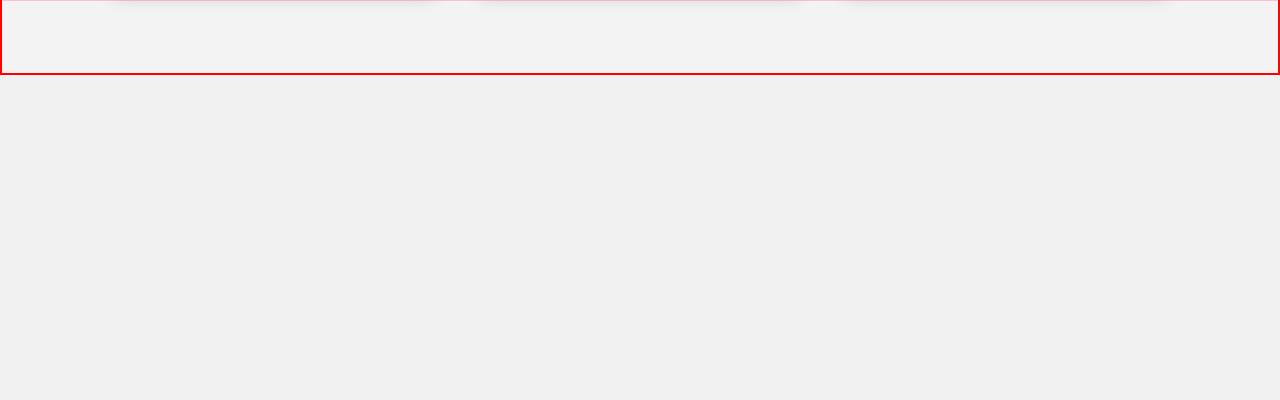
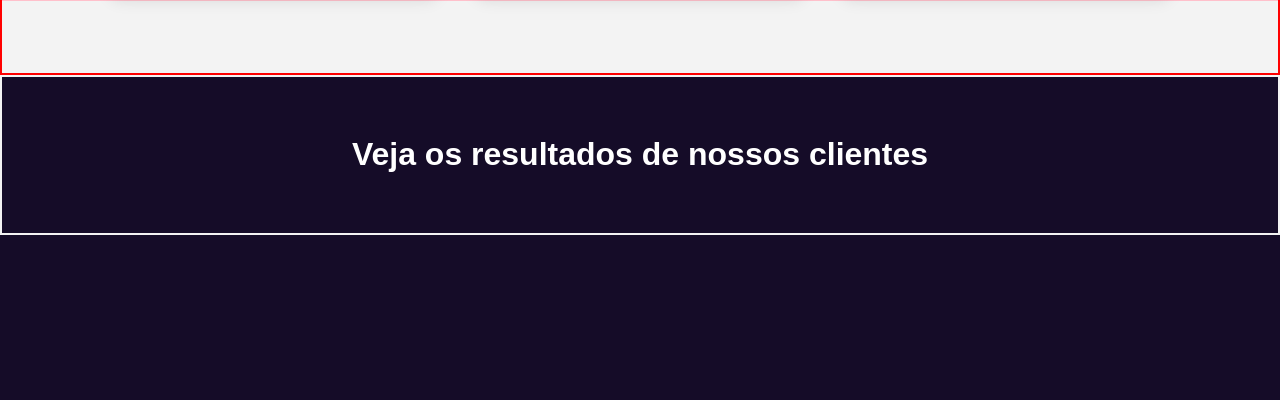
Before and after one commit to NandoLFC12/Project_MediaScope_Senai, a Django app: page / in a window 1280 px wide. Shown: the part 6100-6500 px from the top of the page. Before the commit the page ends 6175 px from the top, so only its background shows below. Run offline with Django 5.2, Linux system fonts and the light colour scheme.

Commit message:
Update 1.8

```diff
--- a/django_landingpage/django_landingpage/landingpage/static/landingpage/css/LangPage.css
+++ b/django_landingpage/django_landingpage/landingpage/static/landingpage/css/LangPage.css
@@ -1,4 +1,4 @@
-    * {
+        * {
         margin: 0;
         padding: 0;
         box-sizing: border-box;
@@ -951,7 +951,74 @@ nav{
 
 /* end part of plans of upgrades */
 /* ///////////////////////////////////////////////////////////////////////////////////////////////////////// */
+/* start of review section  */
+.review_section{
+    max-width: 100%;
+    height: 100vh;
+
+    background-color: var(--secondery_color_background);
+
+}
+
+.tittle_review_section{
+    display: flex;
+    justify-content: center;
+    align-items: center;
+    max-width: 100%;
+    height: 20vh;
+    border: #F3F3F3 solid 2px;
+    color: var(--text_color_dark_background);
+}
+.tittle_review_section h2{
+    font-size: 32px;
+    font-weight: 800;
+    font-style: bold;
+}
+
+/* end of review section  */
+/* ///////////////////////////////////////////////////////////////////////////////////////////////////////// */
 /* start of last section */
+
+.fifth_section{
+    max-width:100%;
+    height: 90vh;
+    margin-top: 5vh;
+}
+.fifth_section_container{
+    display: flex;
+}
+
+.nine_space{
+    display: flex;
+    justify-content: center;  /* Centraliza a imagem horizontalmente */
+    align-items: center;
+    width: 40%;
+    height: 90vh;
+}
+
+.fifth_section_img img{
+    width: 620px;
+    height: auto;
+}
+
+.ten_space{
+    width: 60%;
+    height: 90vh;
+    padding: 0 0 0 5vh;
+}
+
+.title_ten_space{
+    font-size: 34px;
+    font-weight: 800;
+    font-style: bold;
+    color: var(--primary_color);
+}
+
+.paragrafan_ten_space{
+    font-size: 28px;
+    font-weight: 600;
+}
+
 
 
 /* end of last section */
--- a/django_landingpage/django_landingpage/landingpage/templates/landingpage/LangPage.html
+++ b/django_landingpage/django_landingpage/landingpage/templates/landingpage/LangPage.html
@@ -246,9 +246,54 @@
 </section>
 <!-- end part of plans of upgrades -->
 <!-- /////////////////////////////////////////////////////////////////////////////////////////// -->
+<!-- start of review section -->
+<section class="review_section">
+    <div class="review_section_container">
+    <div class="tittle_review_section">
+        <h2>Veja os resultados de nossos clientes</h2>
+    </div>
+    <div class="box_reviews">
+        <div class="review_1"></div>
+        <div class="review_2"></div>
+        <div class="review_3"></div>
+    </div>
+    </div>
+</section>
+
+
+<!-- end of review section  -->
+<!-- /////////////////////////////////////////////////////////////////////////////////////////// -->
 <!-- start of last section -->
 
-<section class="fifth"></section>
+<section class="fifth_section">
+    <div class="fifth_section_container">
+        <div class="nine_space">
+            <div class="fifth_section_img">
+            <img src="{% static 'landingpage/images/last_section_img.png' %}" alt=""></div>
+        </div>
+        <div class="ten_space">
+            <div class="title_ten_space">
+            <h2>Transforme visualizações em <br>
+                estratégias com a Mídia Scope</h2></div>
+            <div class="paragrafan_ten_space">
+            <p>A Mídia Scope foi criada para quem quer transformar <br>
+                dados de conteúdo digital em resultados concretos. <br>
+                Com dashboards inteligentes e relatórios automáticos, <br>
+                você acompanha o desempenho de seus vídeos, <br>
+                campanhas e audiências de forma prática e visual. <br>
+
+                <br>Descubra quais conteúdos mais engajam, quais <br>
+                formatos geram maior retenção e como otimizar sua <br>
+                presença nas plataformas de vídeo. <br>
+
+                <br>Com análises automáticas e espaço para observações <br>
+                personalizadas, você ganha tempo e apresenta <br>
+                resultados com clareza e impacto. <br>
+                Mídia Scope — dados que contam histórias, estratégias <br>
+                que geram crescimento.</p> <br></div>
+        </div>
+    </div>
+</section>
 
 
 <!-- end of last section -->
```
